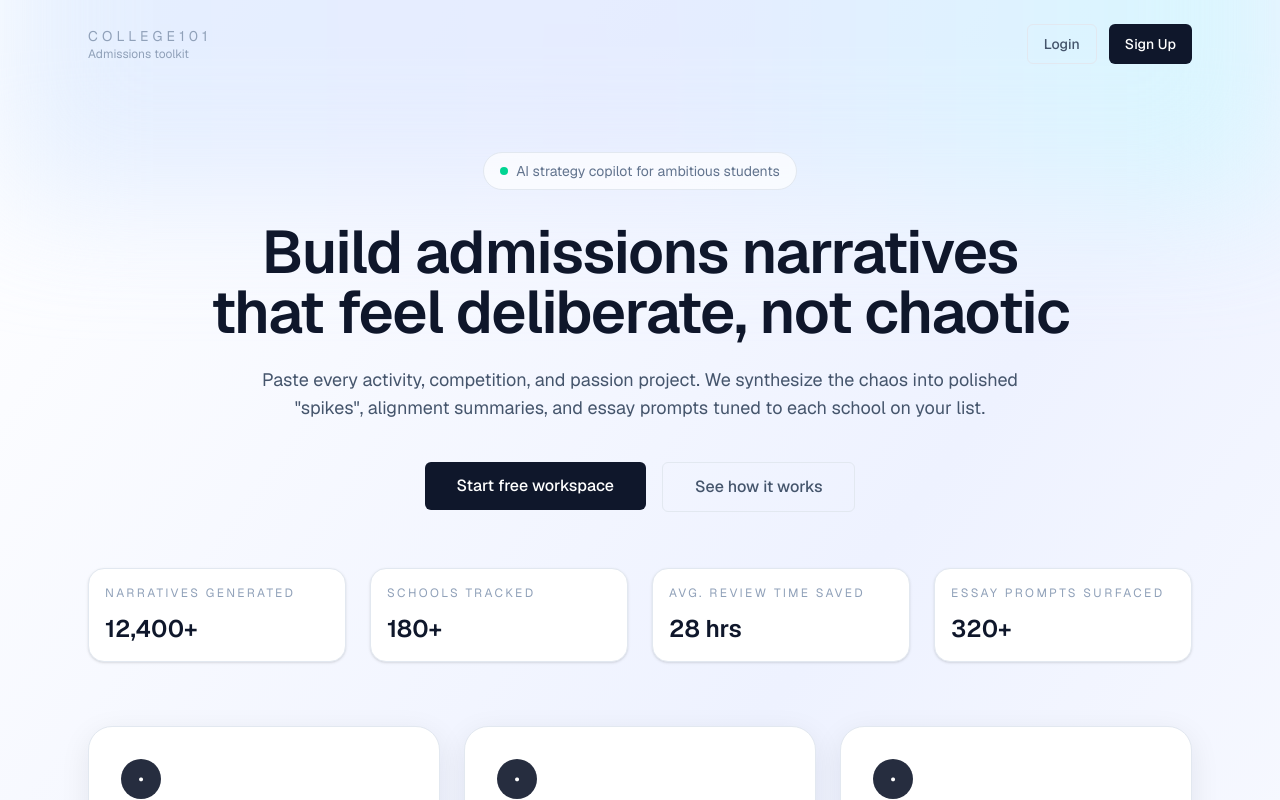
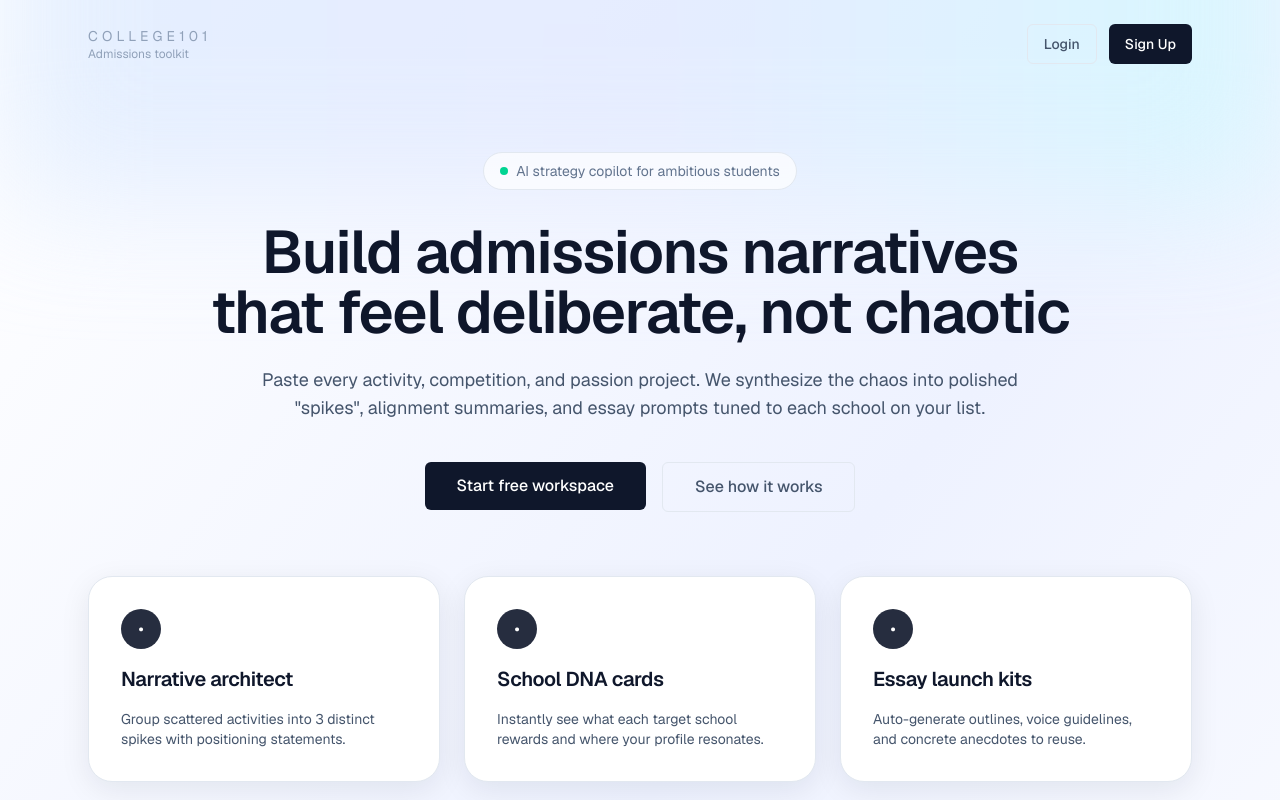
Before and after one commit to kgupta727/college101, a Next.js app: page / in a window 1280 px wide. Shown: the top 800 px of the page. Built offline with nearby package versions, Linux system fonts and the light colour scheme; no server answers.

Commit message:
removed tracking

```diff
--- a/src/app/page.tsx
+++ b/src/app/page.tsx
@@ -88,19 +88,6 @@ export default function Home() {
               </Link>
             </div>
 
-            <dl className="mt-14 grid grid-cols-2 md:grid-cols-4 gap-6 text-left">
-              {[
-                { label: 'Narratives generated', value: '12,400+' },
-                { label: 'Schools tracked', value: '180+' },
-                { label: 'Avg. review time saved', value: '28 hrs' },
-                { label: 'Essay prompts surfaced', value: '320+' },
-              ].map((stat) => (
-                <div key={stat.label} className="bg-white border border-slate-200 rounded-2xl p-4 shadow-sm">
-                  <dt className="text-xs uppercase tracking-[0.2em] text-slate-400">{stat.label}</dt>
-                  <dd className="mt-3 text-2xl font-semibold text-slate-900">{stat.value}</dd>
-                </div>
-              ))}
-            </dl>
           </section>
 
           <section id="features" className="grid md:grid-cols-3 gap-6">
```
